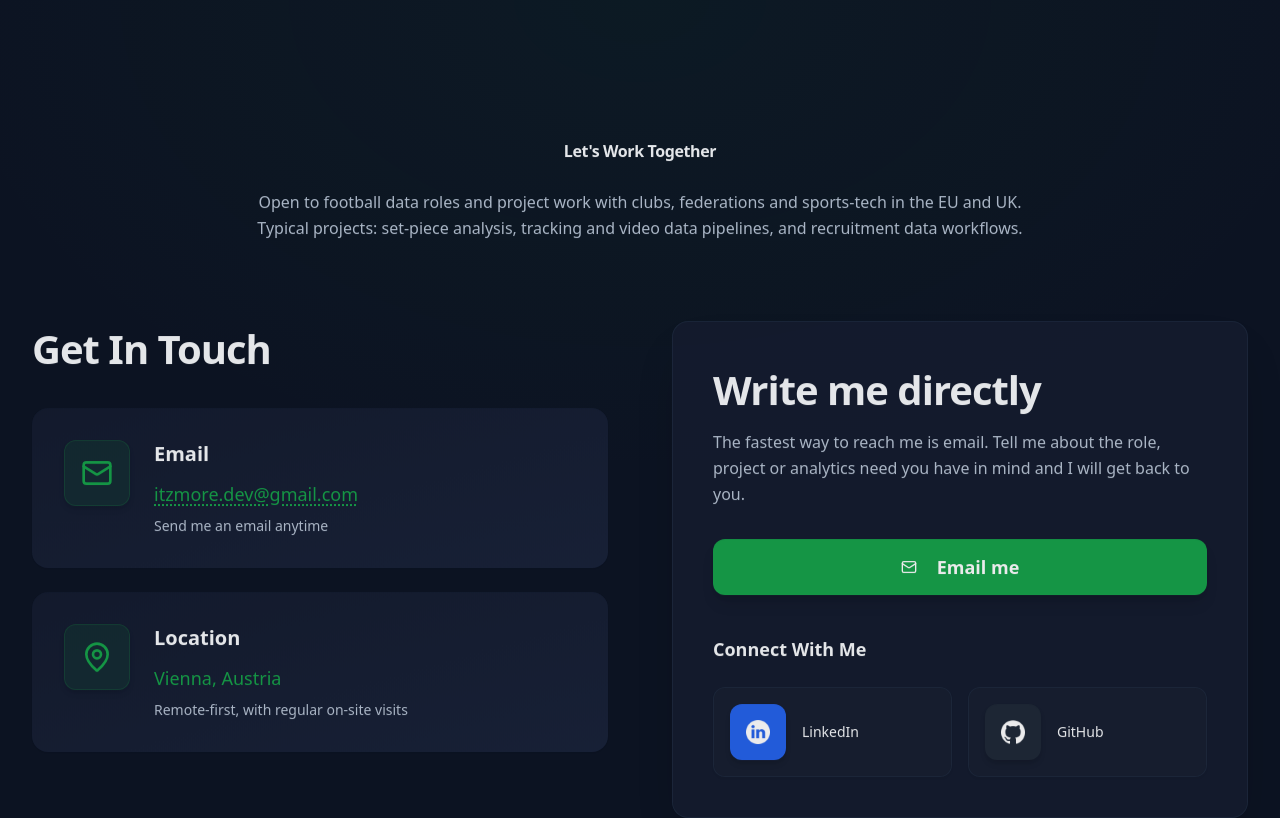
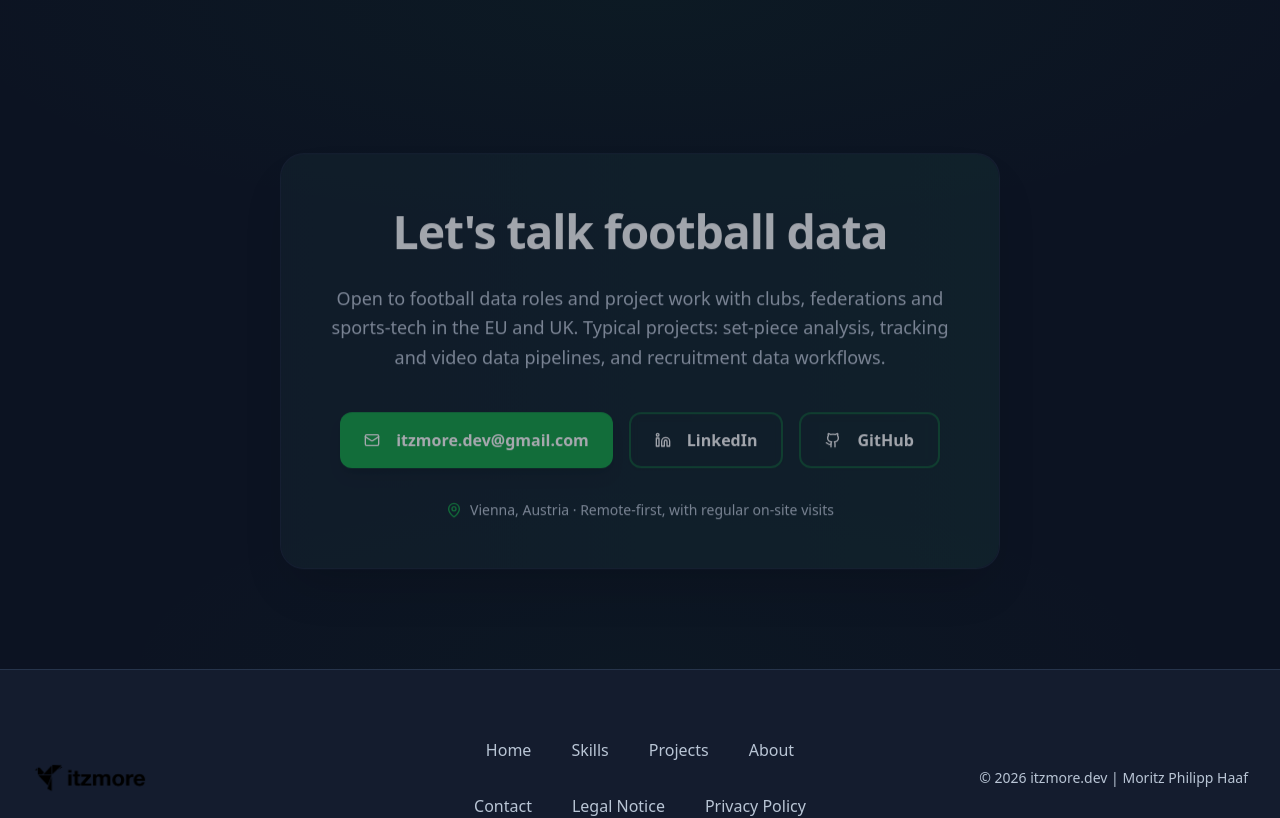
Before and after one commit to itzmore-mph/portfolio-website-itzmore-lovable, a React (Vite) app: page / in a window 1280 px wide. Shown: the part 8500-9318 px from the top of the page. Built offline with nearby package versions, Linux system fonts and the light colour scheme.

Commit message:
Changes
Co-authored-by: itzmore-mph <163632256+itzmore-mph@users.noreply.github.com>

```diff
--- a/src/components/ContactSection.tsx
+++ b/src/components/ContactSection.tsx
@@ -1,150 +1,87 @@
 import { Section } from "@/components/layout/Section";
-import { SectionHeader } from "@/components/layout/SectionHeader";
-import { AnimatedSection } from "@/components/ui/animated-section";
 import { ParallaxSection } from "@/components/ui/parallax-section";
-import { Card, CardContent } from "@/components/ui/card";
 import { Button } from "@/components/ui/button";
-import { Mail } from "lucide-react";
-import { contactMethods, socialLinks } from "@/data/contact";
+import { Github, Linkedin, Mail, MapPin } from "lucide-react";
+import {
+  contactEmail,
+  contactHeading,
+  contactIntro,
+  contactLocation,
+  socialLinks
+} from "@/data/contact";
 
-const PRIMARY_SOCIALS = ["LinkedIn", "GitHub"];
-const EMAIL_ADDRESS = "itzmore.dev@gmail.com";
+const PRIMARY_SOCIALS = ["LinkedIn", "GitHub"] as const;
+
+const SOCIAL_ICONS = {
+  LinkedIn: Linkedin,
+  GitHub: Github
+} as const;
 
 const ContactSection = () => {
-  const primarySocials = socialLinks.filter((s) => PRIMARY_SOCIALS.includes(s.name));
+  const primarySocials = socialLinks.filter((s) =>
+    PRIMARY_SOCIALS.includes(s.name as (typeof PRIMARY_SOCIALS)[number])
+  );
 
   return (
     <Section id="contact" background="default" spacing="xl">
       <ParallaxSection fadeIn slideUp>
-        <SectionHeader
-          title="Let's Work Together"
-          subtitle="Open to football data roles and project work with clubs, federations and sports-tech in the EU and UK. Typical projects: set-piece analysis, tracking and video data pipelines, and recruitment data workflows."
-        />
+        <div className="mx-auto max-w-[720px]">
+          <div className="bg-card border border-border/50 p-8 sm:p-12 rounded-3xl shadow-2xl relative overflow-hidden text-center">
+            <div
+              className="absolute inset-0 bg-gradient-to-r from-primary/5 to-primary/10 rounded-3xl"
+              aria-hidden="true"
+            ></div>
 
-        <div className="grid lg:grid-cols-2 gap-10 lg:gap-16 items-start">
-          {/* Contact Information */}
-          <AnimatedSection animation="slide-right">
-            <h3 className="text-subsection-title mb-8">Get In Touch</h3>
+            <div className="relative z-10">
+              <h2 className="text-section-title mb-4 md:mb-6 font-semibold tracking-tight text-foreground">
+                {contactHeading}
+              </h2>
 
-            <div className="space-y-6">
-              {contactMethods.map((method) => (
-                <Card
-                  key={method.title}
-                  className="portfolio-card-elevated border-0 bg-gradient-to-br from-card to-card-hover hover:from-card-hover hover:to-muted transition-all duration-300"
-                >
-                  <CardContent className="p-5 sm:p-8">
-                    <div className="grid grid-cols-[auto_minmax(0,1fr)] items-start gap-x-3 gap-y-3 sm:gap-x-6">
-                      <div className="p-2 sm:p-4 rounded-xl bg-primary/10 border border-primary/20 shadow-md sm:row-span-2">
-                        <method.icon className="w-5 h-5 sm:w-8 sm:h-8 text-primary" />
-                      </div>
-                      <h4 className="font-semibold self-center text-xl text-card-title">{method.title}</h4>
-                      <div className="col-span-2 min-w-0 sm:col-span-1 sm:col-start-2">
-                        {method.title === "Email" ? (
-                          <a
-                            href={`mailto:${method.value}`}
-                            className="font-medium text-primary mb-2 hover:text-accent transition-colors duration-200 underline decoration-dotted underline-offset-4 hover:decoration-solid block text-sm sm:text-lg whitespace-nowrap"
-                          >
-                            {method.value}
-                          </a>
-                        ) : (
-                          <p className="font-medium text-primary mb-2 text-lg">{method.value}</p>
-                        )}
-                        <p className="text-sm text-muted-foreground">{method.description}</p>
-                      </div>
-                    </div>
-                  </CardContent>
-                </Card>
-              ))}
-            </div>
-          </AnimatedSection>
+              <p className="text-body text-muted-foreground leading-relaxed mb-8 md:mb-10 max-w-2xl mx-auto">
+                {contactIntro}
+              </p>
 
-          {/* Direct email + social links */}
-          <AnimatedSection animation="slide-left" delay={200}>
-            <Card className="shadow-2xl bg-card border-border/50">
-              <CardContent className="p-8 lg:p-10">
-                <h3 className="text-subsection-title mb-3">Write me directly</h3>
-                <p className="text-muted-foreground mb-8 leading-relaxed">
-                  The fastest way to reach me is email. Tell me about the role, project or analytics
-                  need you have in mind and I will get back to you.
-                </p>
-
+              <div className="flex flex-col sm:flex-row gap-3 sm:gap-4 items-stretch sm:items-center justify-center">
                 <Button
                   asChild
                   size="lg"
-                  className="w-full h-14 text-lg font-semibold rounded-xl shadow-lg hover:shadow-xl transition-all duration-200 hover:scale-[1.02] bg-primary hover:bg-primary-hover text-white"
+                  className="w-full sm:w-auto h-14 px-6 text-sm sm:text-base font-semibold rounded-xl shadow-lg hover:shadow-xl transition-all duration-200 hover:scale-[1.02] bg-primary hover:bg-primary-hover text-white"
                 >
-                  <a href={`mailto:${EMAIL_ADDRESS}?subject=Football%20Data%20Science%20Opportunity`}>
-                    <Mail className="w-5 h-5 mr-3" />
-                    Email me
+                  <a href={`mailto:${contactEmail}`}>
+                    <Mail className="w-5 h-5 mr-2 flex-shrink-0" />
+                    <span className="truncate">{contactEmail}</span>
                   </a>
                 </Button>
 
-                <div className="mt-10">
-                  <h4 className="font-semibold mb-6 text-lg">Connect With Me</h4>
-                  <div className="grid grid-cols-2 gap-2 sm:gap-4">
-                    {primarySocials.map((social) => (
+                {primarySocials.map((social) => {
+                  const Icon =
+                    SOCIAL_ICONS[social.name as keyof typeof SOCIAL_ICONS];
+                  return (
+                    <Button
+                      key={social.name}
+                      asChild
+                      variant="outline"
+                      size="lg"
+                      className="w-full sm:w-auto h-14 px-6 text-sm sm:text-base font-semibold rounded-xl shadow-sm hover:shadow-md transition-all duration-200 hover:scale-[1.02]"
+                    >
                       <a
-                        key={social.name}
                         href={social.href}
                         target="_blank"
                         rel="noopener noreferrer"
                         aria-label={`${social.name} profile (opens in new tab)`}
-                        className="flex items-center gap-2 sm:gap-4 p-2 sm:p-4 bg-muted/50 hover:bg-muted rounded-xl transition-all duration-200 group focus-ring shadow-sm hover:shadow-md border border-border/50 hover:border-primary/30"
                       >
-                        <div className={`p-1.5 sm:p-4 rounded-xl ${social.color} flex-shrink-0 shadow-md`}>
-                          <img
-                            src={social.logo}
-                            alt=""
-                            className="w-5 h-5 sm:w-6 sm:h-6 invert"
-                            width="20"
-                            height="20"
-                            loading="lazy"
-                            fetchPriority="low"
-                          />
-                        </div>
-                        <span className="font-medium group-hover:text-primary transition-colors text-xs sm:text-sm whitespace-nowrap">
-                          {social.name}
-                        </span>
+                        <Icon className="w-5 h-5 mr-2 flex-shrink-0" />
+                        {social.name}
                       </a>
-                    ))}
-                  </div>
+                    </Button>
+                  );
+                })}
+              </div>
 
-                </div>
-              </CardContent>
-            </Card>
-          </AnimatedSection>
-        </div>
-      </ParallaxSection>
-
-      {/* Single site-wide CTA band */}
-      <ParallaxSection fadeIn slideUp scale>
-        <div className="mt-14 md:mt-24 text-center">
-          <div className="bg-card border border-border/50 p-12 lg:p-16 rounded-3xl shadow-2xl relative overflow-hidden">
-            <div className="absolute inset-0 bg-gradient-to-r from-primary/5 to-primary/10 rounded-3xl"></div>
-            <div className="relative z-10">
-              <h3 className="text-3xl lg:text-4xl font-bold mb-6 text-foreground">Let's talk football data</h3>
-              <p className="text-muted-foreground mb-10 max-w-3xl mx-auto text-xl leading-relaxed">
-                Clubs, federations and sports-tech teams: I'm open to full-time roles and project-based work in Football Data Science across the EU and UK, remote-first or hybrid.
+              <p className="mt-8 flex items-center justify-center gap-2 text-sm text-muted-foreground">
+                <MapPin className="w-4 h-4 text-primary flex-shrink-0" />
+                <span>{contactLocation}</span>
               </p>
-              <div className="flex flex-col sm:flex-row gap-6 justify-center">
-                <Button
-                  asChild
-                  size="lg"
-                  className="px-8 py-4 text-lg font-semibold rounded-xl shadow-lg hover:shadow-xl transition-all duration-200 hover:scale-105 bg-primary hover:bg-primary-hover text-white"
-                >
-                  <a href={`mailto:${EMAIL_ADDRESS}?subject=Football%20Data%20Science%20Opportunity`}>
-                    Get In Touch
-                  </a>
-                </Button>
-                <Button
-                  variant="outline"
-                  size="lg"
-                  className="px-8 py-4 text-lg font-semibold rounded-xl shadow-lg hover:shadow-xl transition-all duration-200 hover:scale-105"
-                  onClick={() => document.getElementById('projects')?.scrollIntoView({ behavior: 'smooth' })}
-                >
-                  View My Projects
-                </Button>
-              </div>
             </div>
           </div>
         </div>
--- a/src/data/contact.ts
+++ b/src/data/contact.ts
@@ -1,22 +1,14 @@
-import { Mail, MapPin } from "lucide-react";
-import { ContactMethod, SocialLink } from "./types";
+import { SocialLink } from "./types";
 
-export const contactMethods: ContactMethod[] = [
-  {
-    icon: Mail,
-    title: "Email",
-    value: "itzmore.dev@gmail.com",
-    description: "Send me an email anytime",
-    color: "data-blue"
-  },
-  {
-    icon: MapPin,
-    title: "Location",
-    value: "Vienna, Austria",
-    description: "Remote-first, with regular on-site visits",
-    color: "analytics-purple"
-  }
-];
+export const contactHeading = "Let's talk football data";
+
+export const contactIntro =
+  "Open to football data roles and project work with clubs, federations and sports-tech in the EU and UK. Typical projects: set-piece analysis, tracking and video data pipelines, and recruitment data workflows.";
+
+export const contactEmail = "itzmore.dev@gmail.com";
+
+export const contactLocation =
+  "Vienna, Austria · Remote-first, with regular on-site visits";
 
 export const socialLinks: SocialLink[] = [
   {
```
